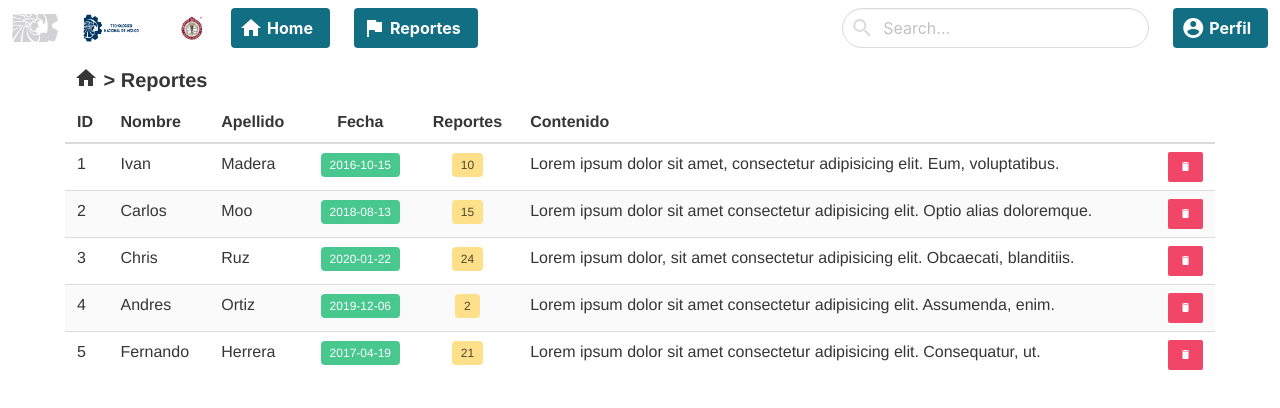
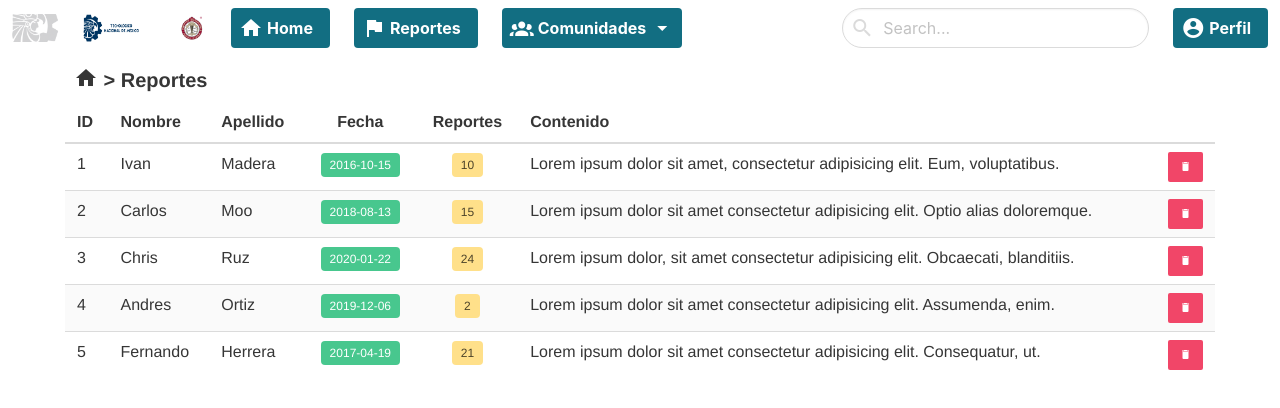
Before and after one commit to IvanMadera/microblogging, a Vue app: page /#/report in a window 1280 px wide. Shown: the top 408 px of the page. Built offline with nearby package versions, Linux system fonts and the light colour scheme.

Commit message:
cambios del banner report

```diff
--- /dev/null
+++ b/src/components/NavReport.vue
@@ -0,0 +1,173 @@
+<template>
+    <div>
+        <b-navbar>
+            <template #brand>
+                <b-navbar-item tag="router-link" :to="{ path: '/' }">
+                    <img src="@/assets/img/cabecera1.gif"
+                        alt="Lightweight UI components for Vue.js based on Bulma">
+                </b-navbar-item>
+            </template>
+
+            <template #start>
+                <b-navbar-item tag="router-link" :to="{ path: '/' }">
+                    <div class="buttons">
+                        <b-button type="is-light" icon-left="home" size="is-default">
+                            <strong>Home</strong>
+                        </b-button>
+                    </div>
+                </b-navbar-item>
+                <b-navbar-item tag="router-link" :to="{ path: '/report' }">
+                    <div class="buttons">
+                        <b-button type="is-light" icon-left="flag" size="is-default">
+                            <strong>Reportes</strong>
+                        </b-button>
+                    </div>
+                </b-navbar-item>
+                <b-navbar-item class="has-text-left">
+                    <b-dropdown aria-role="list">
+                        <template #trigger="{ active }">
+                            <div class="buttons">
+                                <b-button
+                                class="has-text-weight-bold"
+                                type="is-light"
+                                size="is-default"
+                                icon-left="account-group"
+                                label="Comunidades"
+                                :icon-right="active ? 'menu-up' : 'menu-down'" />
+                            </div>
+                        </template>
+                        <b-navbar-item
+                            v-for="(menu, index) in menus"
+                            :key="index"
+                            :value="menu" aria-role="listitem" tag="router-link" :to="{path: menu.ref}">
+                            <div class="media">
+                                <b-icon class="media-left" :icon="menu.icon"></b-icon>
+                                <div class="media-content">
+                                    <h3>{{menu.text}}</h3>
+                                </div>
+                            </div>
+                        </b-navbar-item>
+                    </b-dropdown>
+                </b-navbar-item>
+            </template>
+            <template #end>
+                <b-navbar-item>
+                    <b-autocomplete
+                        class="has-text-left"
+                        rounded
+                        v-model="name"
+                        :data="filteredDataArray"
+                        placeholder="Search..."
+                        icon="magnify"
+                        clearable
+                        @select="option => selected = option">
+                        <template #empty>No results found</template>
+                    </b-autocomplete>
+                </b-navbar-item>
+                <b-navbar-item>
+                    <div class="buttons">
+                        <b-button
+                        class="has-text-weight-bold"
+                        type="is-light"
+                        icon-left="account-circle"
+                        label="Perfil"
+                        size="is-default"
+                        @click="isCardModalActive = true"/>
+                    </div>
+                </b-navbar-item>
+            </template>
+            <!-- hola -->
+        </b-navbar>
+        <b-modal v-model="isCardModalActive">
+            <div class="card">
+                <div class="modal-card" style="width: auto;" scroll="keep">
+                    <header class="modal-card-head">
+                        <p class="modal-card-title">Perfil</p>
+                    </header>
+                </div>
+                <figure class="image is-4by3">
+                    <img src="https://bulma.io/images/placeholders/1280x960.png" alt="Perfil">
+                </figure><br>
+                <div class="media-content mb-1">
+                    <b-tag class="m-1" type="is-dark" size="is-medium">Carlos Iván Moo Barrera</b-tag>
+                    <b-tag class="m-1" type="is-info" size="is-medium">E17081431</b-tag>
+                </div>
+                <div class="content m-1">
+                    <div>
+                        Lorem ipsum dolor sit amet, consectetur adipiscing elit.
+                        Phasellus nec iaculis mauris.
+                    </div>
+                    <div class="has-text-primary m-1">
+                        <div><b-icon class="mr-1" icon="email-outline" size="is-small"/>LE17081431@merida.tecnm.mx</div>
+                        <div><b-icon class="mr-1" icon="school-outline" size="is-small"/>Ingenieria en Sistemas Computacionales</div>
+                        <div><b-icon class="mr-1" icon="book-account-outline" size="is-small"/>Noveno ingreso</div>
+                        <div><b-icon class="mr-1" icon="arrange-send-backward" size="is-small"/>Tecnologías e Innovación</div>
+                    </div>
+                </div>
+                <footer><b-tag class="mt-1 mb-2" type="is-success" size="is-medium">1200 XP</b-tag></footer>
+            </div>
+        </b-modal>
+    </div>
+</template>
+
+<style scoped>
+    .is-light, .is-light:active {
+        background-color: #126E82;
+        color: white !important;
+    }
+    .is-light:hover {
+        background-color: #132C33;
+    }
+</style>
+
+<script>
+    export default {
+        name: 'Navbar',
+        data() {
+            return {
+                navigation: 'home',
+                isScrollable: false,
+                maxHeight: 200,
+                isCardModalActive: false,
+                menus: [
+                    { icon: 'face-recognition', text: 'Anime', ref: '/community' },
+                    { icon: 'poker-chip', text: 'Gaming', ref: '/' },
+                    { icon: 'laptop', text: 'Tecnología', ref: '/' },
+                    { icon: 'xml', text: 'Programación', ref: '/' },
+                    { icon: 'state-machine', text: 'Inteligencia Artificial', ref: '/' },
+                    { icon: 'trophy-variant', text: 'Deportes', ref: '/' },
+                    { icon: 'security', text: 'Ciberseguridad', ref: '/' },
+                    { icon: 'monitor-edit', text: 'Software & Hardware', ref: '/' },
+                    { icon: 'memory', text: 'Electrónica', ref: '/' },
+                    { icon: 'music', text: 'Música', ref: '/' },
+                    { icon: 'card-account-details-star-outline', text: 'Instituto Tecnológico', ref: '/' },
+                ],
+                data: [
+                    'Angular',
+                    'Angular 2',
+                    'Aurelia',
+                    'Backbone',
+                    'Ember',
+                    'jQuery',
+                    'Meteor',
+                    'Node.js',
+                    'Polymer',
+                    'React',
+                    'RxJS',
+                    'Vue.js'
+                ],
+                name: ''
+            }
+        },
+        computed: {
+            filteredDataArray() {
+                return this.data.filter((option) => {
+                    return option
+                        .toString()
+                        .toLowerCase()
+                        .indexOf(this.name.toLowerCase()) >= 0
+                })
+            }
+        }
+    }
+</script>
--- a/src/views/report.vue
+++ b/src/views/report.vue
@@ -1,6 +1,6 @@
 <template>
     <div>
-        <NavAdmin/>
+        <NavReport/>
         <Tab title="Reportes"/>
         <div class="container has-text-left">
             <b-table striped hoverable :data="data">
@@ -35,13 +35,13 @@
 </template>
 
 <script>
-import NavAdmin from '@/components/NavAdmin.vue'
+import NavReport from '@/components/NavReport.vue'
 import Tab from '@/components/Tab.vue'
 
 export default {
     name: 'Report',
     components: {
-        NavAdmin,
+        NavReport,
         Tab
     },
     data() {
```
